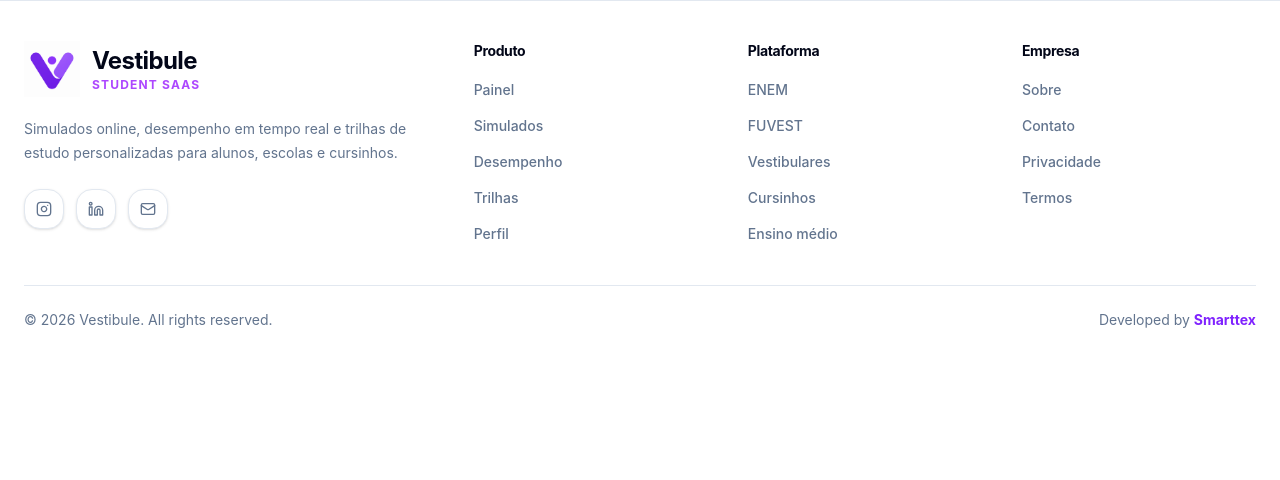
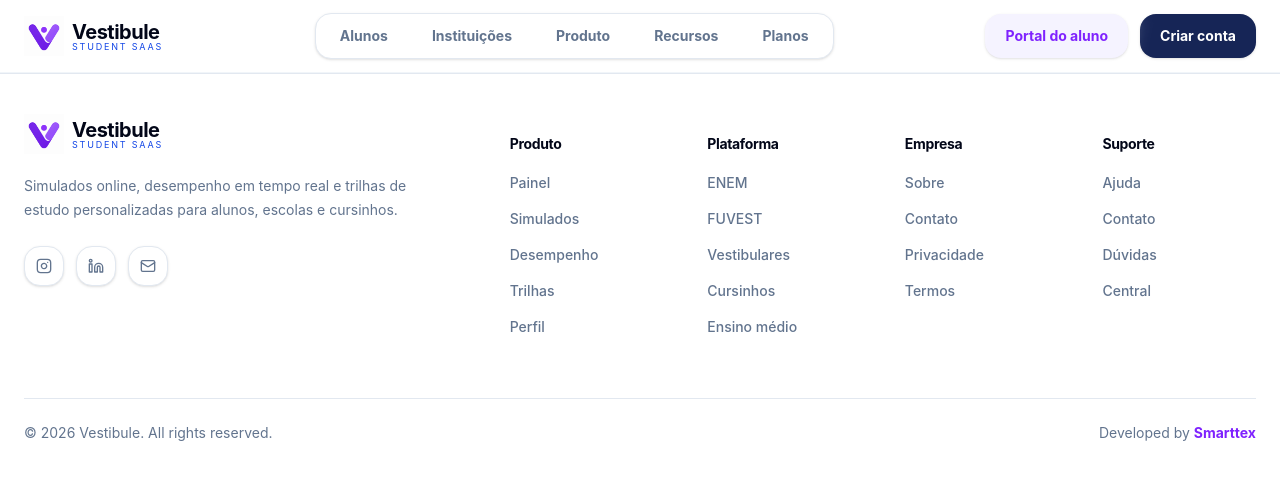
Before and after one commit to pbotelhodev/vestibule-v2, a React (Vite) app in the folder frontend/: page / in a window 1280 px wide. Shown: the top 480 px of the page. Built offline with nearby package versions, Linux system fonts and the light colour scheme.

Commit message:
Estilização do header e Logo finalizado

```diff
--- a/frontend/src/components/Footer.jsx
+++ b/frontend/src/components/Footer.jsx
@@ -1,5 +1,7 @@
-import { GraduationCap, Instagram, Linkedin, Mail } from "lucide-react";
-import logo from "../assets/logo.png";
+import { Instagram, Linkedin, Mail } from "lucide-react";
+
+/* Component */
+import Logo from "./ui/Logo";
 
 const Footer = () => {
   const year = new Date().getFullYear();
@@ -7,22 +9,10 @@
   return (
     <footer className="border-t border-slate-200 bg-white">
       <div className="mx-auto max-w-7xl px-6 py-10">
-        <div className="grid gap-10 md:grid-cols-[1.4fr_0.8fr_0.8fr_0.8fr]">
+        <div className="grid gap-10 lg:grid-cols-[1fr_1.8fr] lg:items-start">
           {/* Marca */}
-          <div>
-            {/* Logo */}
-            <div className="flex items-center gap-3">
-              <img src={logo} alt="Vestibule" className="h-14 w-auto" />
-
-              <div className="relative">
-                <h2 className="text-2xl font-bold tracking-tight text-slate-950">
-                  Vestibule
-                </h2>
-                <p className="text-xs font-bold uppercase text-purple-500 tracking-widest">
-                  Student SaaS
-                </p>
-              </div>
-            </div>
+          <div className="flex flex-col items-start">
+            <Logo />
 
             <p className="mt-5 max-w-sm text-sm leading-6 text-slate-500">
               Simulados online, desempenho em tempo real e trilhas de estudo
@@ -36,13 +26,23 @@
             </div>
           </div>
 
-          {/* Produto */}
+          {/* Colunas */}
+          <div className="relative min-w-0">
+            {/* Fade indicando rolagem no mobile */}
+            <div className="pointer-events-none absolute top-0 right-0 z-10 h-full w-16 bg-linear-to-l from-white to-transparent lg:hidden" />
+
+            <div className="flex gap-4 overflow-x-auto pb-4 pr-12 lg:grid lg:grid-cols-4 lg:gap-6 lg:overflow-visible lg:pb-0 lg:pr-0">
               <FooterColumn
                 title="Produto"
-            links={["Painel", "Simulados", "Desempenho", "Trilhas", "Perfil"]}
+                links={[
+                  "Painel",
+                  "Simulados",
+                  "Desempenho",
+                  "Trilhas",
+                  "Perfil",
+                ]}
               />
 
-          {/* Plataforma */}
               <FooterColumn
                 title="Plataforma"
                 links={[
@@ -54,14 +54,21 @@
                 ]}
               />
 
-          {/* Empresa */}
               <FooterColumn
                 title="Empresa"
                 links={["Sobre", "Contato", "Privacidade", "Termos"]}
               />
+
+              <FooterColumn
+                title="Suporte"
+                links={["Ajuda", "Contato", "Dúvidas", "Central"]}
+              />
+            </div>
+          </div>
         </div>
 
-        <div className="mt-10 flex flex-col gap-3 border-t border-slate-200 pt-6 text-sm text-slate-500 sm:flex-row sm:items-center sm:justify-between">
+        {/* Direitos */}
+        <div className="mt-10 flex flex-col items-center gap-3 border-t border-slate-200 pt-6 text-center text-sm text-slate-500 sm:flex-row sm:justify-between sm:text-left">
           <p>© {year} Vestibule. All rights reserved.</p>
 
           <p>
@@ -83,7 +90,7 @@
 
 const FooterColumn = ({ title, links }) => {
   return (
-    <div>
+    <div className="min-w-44 rounded-3xl bg-white p-5 lg:min-w-0">
       <h3 className="text-sm font-bold tracking-tight text-slate-950">
         {title}
       </h3>
--- a/frontend/src/components/Header.jsx
+++ b/frontend/src/components/Header.jsx
@@ -1,100 +1,198 @@
+/* Tools */
+import { useState } from "react";
+import { Menu, X } from "lucide-react";
 import { NavLink } from "react-router-dom";
-import logo from "../assets/logo.png";
+
+/* Component */
+import Logo from "./ui/Logo";
 
 const navItems = [
   {
     label: "Alunos",
-    path: "/alunos",
+    path: "#alunos",
   },
   {
     label: "Instituições",
-    path: "/instituicoes",
+    path: "#instituicoes",
   },
   {
     label: "Produto",
-    path: "/produto",
+    path: "#produto",
   },
   {
     label: "Recursos",
-    path: "/recursos",
+    path: "#recursos",
   },
   {
     label: "Planos",
-    path: "/planos",
+    path: "#planos",
   },
 ];
 
 const Header = () => {
+  const [menuOpen, setMenuOpen] = useState(false);
+
+  const closeMenu = () => setMenuOpen(false);
+
   return (
     <header className="sticky top-0 z-50 border-b border-slate-100 bg-white/90 backdrop-blur-xl">
-      <div className="mx-auto flex h-18 max-w-7xl items-center justify-between px-6">
+      <div className="mx-auto flex h-18 max-w-7xl items-center justify-between px-5 sm:px-6">
         {/* Logo */}
-        <NavLink to="/" className="flex items-center gap-3">
-          <img src={logo} alt="Vestibule" className="h-10 w-auto" />
-
-          <div className="leading-none">
-            <h1 className="text-xl font-extrabold tracking-tight text-slate-950">
-              Vestibule
-            </h1>
-            <p className="mt-1 text-[10px] font-bold uppercase tracking-[0.32em] text-violet-600">
-              Edtech SaaS
-            </p>
-          </div>
-        </NavLink>
+        <a href="#inicio" onClick={closeMenu}>
+          <Logo />
+        </a>
 
         {/* Menu desktop */}
-        <nav className="hidden items-center gap-2 rounded-2xl border border-slate-200 bg-white px-3 py-2 shadow-sm lg:flex">
+        <nav className="hidden items-center gap-1 rounded-2xl border border-slate-200 bg-white p-1 shadow-sm xl:flex">
           {navItems.map((item) => (
-            <NavLink
+            <a
               key={item.path}
-              to={item.path}
-              className={({ isActive }) =>
-                `
-                  rounded-xl px-6 py-2 text-sm font-bold transition
-                  ${
-                    isActive
-                      ? "bg-violet-50 text-violet-600"
-                      : "text-slate-500 hover:bg-slate-50 hover:text-slate-950"
-                  }
-                `
-              }
+              href={item.path}
+              className="
+                group relative overflow-hidden rounded-xl px-5 py-2
+                text-sm font-bold text-slate-500 transition-all duration-300
+                hover:-translate-y-0.5 hover:bg-linear-to-r hover:from-violet-100 hover:via-purple-100 hover:to-blue-100
+                hover:text-violet-700 hover:shadow-sm
+              "
             >
-              {item.label}
-            </NavLink>
+              <span className="relative z-10">{item.label}</span>
+
+              <span
+                className="
+                  absolute inset-y-0 -left-10 w-8 rotate-12 bg-white/50 blur-sm
+                  transition-all duration-700 group-hover:left-[120%]
+                "
+              />
+            </a>
           ))}
         </nav>
 
-        {/* Ações */}
-        <div className="hidden items-center gap-4 lg:flex">
+        {/* Ações desktop */}
+        <div className="hidden items-center gap-3 xl:flex">
           <NavLink
             to="/portal"
-            className="text-sm font-bold text-violet-600 transition hover:text-violet-700"
+            className="
+              group relative overflow-hidden rounded-2xl bg-violet-50 px-5 py-3
+              text-sm font-bold text-violet-600 shadow-sm transition-all duration-300
+              hover:-translate-y-0.5 hover:bg-linear-to-r hover:from-violet-100 hover:via-purple-100 hover:to-blue-100
+              hover:text-violet-700 hover:shadow-md
+            "
           >
-            Portal do aluno
+            <span className="relative z-10">Portal do aluno</span>
+
+            <span
+              className="
+                absolute inset-y-0 -left-12 w-10 rotate-12 bg-white/50 blur-sm
+                transition-all duration-700 group-hover:left-[120%]
+              "
+            />
           </NavLink>
 
           <NavLink
             to="/criar-conta"
-            className="rounded-2xl bg-blue-950 px-5 py-3 text-sm font-bold text-white shadow-sm transition hover:-translate-y-0.5 hover:bg-violet-600 hover:shadow-xl"
+            className="
+              group relative overflow-hidden rounded-2xl bg-blue-950 px-5 py-3
+              text-sm font-bold text-white shadow-sm transition-all duration-300
+              hover:-translate-y-0.5 hover:bg-linear-to-r hover:from-violet-600 hover:via-purple-500 hover:to-blue-600
+              hover:shadow-xl
+            "
           >
-            Criar conta
+            <span className="relative z-10">Criar conta</span>
+
+            <span
+              className="
+                absolute inset-y-0 -left-12 w-10 rotate-12 bg-white/40 blur-sm
+                transition-all duration-700 group-hover:left-[120%]
+              "
+            />
           </NavLink>
         </div>
 
-        {/* Mobile simples */}
-        <div className="flex items-center gap-3 lg:hidden">
-          <NavLink to="/portal" className="text-sm font-bold text-violet-600">
-            Portal
+        {/* Botão mobile/tablet */}
+        <button
+          type="button"
+          onClick={() => setMenuOpen(!menuOpen)}
+          className="
+            flex size-11 items-center justify-center rounded-2xl border border-slate-200
+            bg-white text-slate-700 shadow-sm transition hover:bg-violet-50 hover:text-violet-600 xl:hidden
+          "
+          aria-label="Abrir menu"
+        >
+          {menuOpen ? <X className="size-5" /> : <Menu className="size-5" />}
+        </button>
+      </div>
+
+      {/* Menu mobile/tablet */}
+      {menuOpen && (
+        <div className="border-t border-slate-100 bg-white px-5 py-5 shadow-sm sm:px-6 xl:hidden">
+          <nav className="grid gap-2">
+            {navItems.map((item) => (
+              <a
+                key={item.path}
+                href={item.path}
+                onClick={closeMenu}
+                className="
+                  group relative overflow-hidden rounded-2xl px-4 py-3
+                  text-sm font-bold text-slate-500 transition-all duration-300
+                  hover:bg-linear-to-r hover:from-violet-100 hover:via-purple-100 hover:to-blue-100
+                  hover:text-violet-700
+                "
+              >
+                <span className="relative z-10">{item.label}</span>
+
+                <span
+                  className="
+                    absolute inset-y-0 -left-12 w-10 rotate-12 bg-white/50 blur-sm
+                    transition-all duration-700 group-hover:left-[120%]
+                  "
+                />
+              </a>
+            ))}
+          </nav>
+
+          <div className="mt-5 grid gap-3 border-t border-slate-100 pt-5 sm:grid-cols-2">
+            <NavLink
+              to="/portal"
+              onClick={closeMenu}
+              className="
+                group relative overflow-hidden rounded-2xl bg-violet-50 px-4 py-3
+                text-center text-sm font-bold text-violet-600 shadow-sm transition-all duration-300
+                hover:bg-linear-to-r hover:from-violet-100 hover:via-purple-100 hover:to-blue-100
+                hover:text-violet-700
+              "
+            >
+              <span className="relative z-10">Portal do aluno</span>
+
+              <span
+                className="
+                  absolute inset-y-0 -left-12 w-10 rotate-12 bg-white/50 blur-sm
+                  transition-all duration-700 group-hover:left-[120%]
+                "
+              />
             </NavLink>
 
             <NavLink
               to="/criar-conta"
-            className="rounded-full bg-blue-950 px-4 py-2.5 text-sm font-bold text-white"
+              onClick={closeMenu}
+              className="
+                group relative overflow-hidden rounded-2xl bg-blue-950 px-4 py-3
+                text-center text-sm font-bold text-white shadow-sm transition-all duration-300
+                hover:bg-linear-to-r hover:from-violet-600 hover:via-purple-500 hover:to-blue-600
+                hover:shadow-lg
+              "
             >
-            Criar
+              <span className="relative z-10">Criar conta</span>
+
+              <span
+                className="
+                  absolute inset-y-0 -left-12 w-10 rotate-12 bg-white/40 blur-sm
+                  transition-all duration-700 group-hover:left-[120%]
+                "
+              />
             </NavLink>
           </div>
         </div>
+      )}
     </header>
   );
 };
--- /dev/null
+++ b/frontend/src/components/ui/Logo.jsx
@@ -0,0 +1,20 @@
+import LogoImg from "../../assets/logo.png";
+const Logo = () => {
+  return (
+    <div className="flex items-center gap-2">
+      <img src={LogoImg} alt="Vestibule" className="h-10 w-auto" />
+
+      <div className="flex flex-col gap-0 justify-center">
+        <h2 className="m-0 text-xl leading-none font-bold tracking-tight text-slate-950">
+          Vestibule
+        </h2>
+
+        <p className="m-0 text-[9px] leading-none uppercase tracking-[0.2em] text-blue-700">
+          Student SaaS
+        </p>
+      </div>
+    </div>
+  );
+};
+
+export default Logo;
--- a/frontend/src/pages/LandingHome.jsx
+++ b/frontend/src/pages/LandingHome.jsx
@@ -1,6 +1,7 @@
 /* Imports */
 
 /* Componentes */
+import Header from "../components/Header";
 import Footer from "../components/Footer";
 
 
@@ -8,7 +9,7 @@
   return (
     <div>
       {/* Header */}
-      <div></div>
+      <Header />
       {/* Hero */}
       <div></div>
       {/* Features */}
```
Lines whose indentation alone changed are shown as unchanged.
